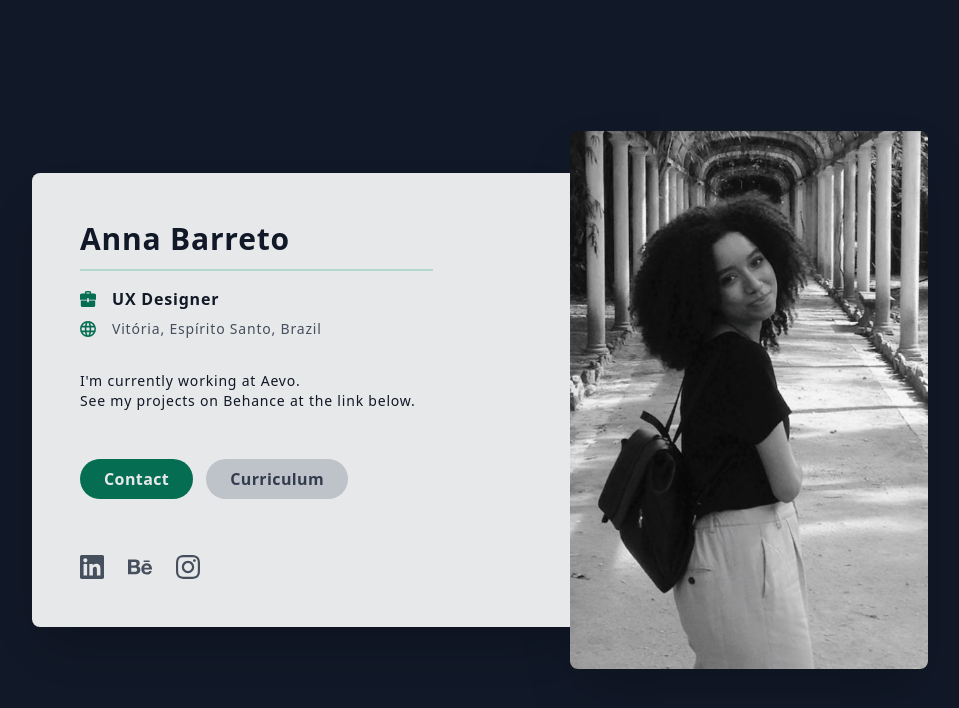
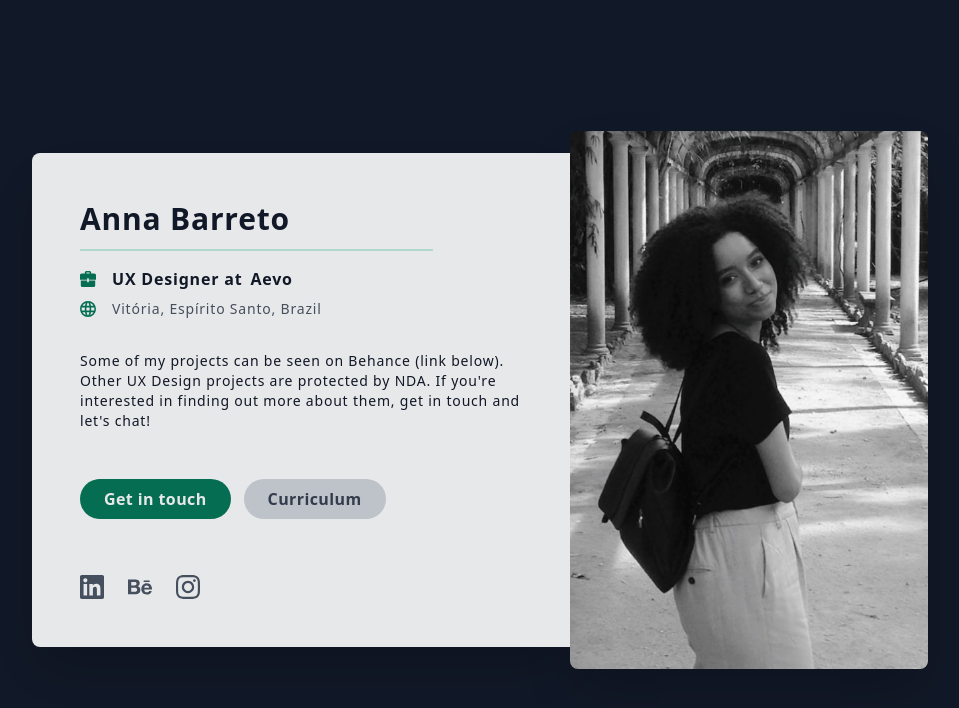
Before and after one commit to annabarreto/annabarreto.github.io, a plain HTML site: page index.html in a window 1280 px wide. Shown: the whole page, without its empty margins (160-1119 px from the left). Drawn offline with nearby package versions, Linux system fonts and the light colour scheme.

Commit message:
Update description

```diff
--- a/index.html
+++ b/index.html
@@ -107,17 +107,20 @@
 			<!-- Image for mobile view-->
 			<div class="block lg:hidden rounded-full shadow-xl mx-auto -mt-16 h-48 w-48 bg-cover bg-center" style="background-image: url('img/profile-image-mobile.jpg')"></div>
 
-			<h1 class="text-3xl font-bold pt-8 lg:pt-0">Anna Barreto</h1>
+			<h1 class="text-3xl font-bold pt-8 lg:pt-0">Anna Barreto </h1>
+
 			<div class="mx-auto lg:mx-0 w-4/5 pt-3 border-b-2 border-green-500 opacity-25"></div>
-			<p class="pt-4 text-base font-bold flex items-center justify-center lg:justify-start"><svg class="h-4 fill-current text-green-700 pr-4" xmlns="http://www.w3.org/2000/svg" viewBox="0 0 20 20"><path d="M9 12H1v6a2 2 0 0 0 2 2h14a2 2 0 0 0 2-2v-6h-8v2H9v-2zm0-1H0V5c0-1.1.9-2 2-2h4V2a2 2 0 0 1 2-2h4a2 2 0 0 1 2 2v1h4a2 2 0 0 1 2 2v6h-9V9H9v2zm3-8V2H8v1h4z"/></svg> UX Designer</p>
-			<p class="pt-2 text-gray-600 text-xs lg:text-sm flex items-center justify-center lg:justify-start"><svg class="h-4 fill-current text-green-700 pr-4" xmlns="http://www.w3.org/2000/svg" viewBox="0 0 20 20"><path d="M10 20a10 10 0 1 1 0-20 10 10 0 0 1 0 20zm7.75-8a8.01 8.01 0 0 0 0-4h-3.82a28.81 28.81 0 0 1 0 4h3.82zm-.82 2h-3.22a14.44 14.44 0 0 1-.95 3.51A8.03 8.03 0 0 0 16.93 14zm-8.85-2h3.84a24.61 24.61 0 0 0 0-4H8.08a24.61 24.61 0 0 0 0 4zm.25 2c.41 2.4 1.13 4 1.67 4s1.26-1.6 1.67-4H8.33zm-6.08-2h3.82a28.81 28.81 0 0 1 0-4H2.25a8.01 8.01 0 0 0 0 4zm.82 2a8.03 8.03 0 0 0 4.17 3.51c-.42-.96-.74-2.16-.95-3.51H3.07zm13.86-8a8.03 8.03 0 0 0-4.17-3.51c.42.96.74 2.16.95 3.51h3.22zm-8.6 0h3.34c-.41-2.4-1.13-4-1.67-4S8.74 3.6 8.33 6zM3.07 6h3.22c.2-1.35.53-2.55.95-3.51A8.03 8.03 0 0 0 3.07 6z"/></svg> Vitória, Espírito Santo, Brazil</p>
-			<p class="pt-8 text-sm">I'm currently working at <a href="https://aevo.com.br/" target="_blank">Aevo</a>.</p>
-      <p class="pt-0 text-sm">See my projects on Behance at the link below.</p>
+
+			<p class="pt-4 text-base font-bold flex items-center justify-center lg:justify-start"><svg class="h-4 fill-current text-green-700 pr-4" xmlns="http://www.w3.org/2000/svg" viewBox="0 0 20 20"><path d="M9 12H1v6a2 2 0 0 0 2 2h14a2 2 0 0 0 2-2v-6h-8v2H9v-2zm0-1H0V5c0-1.1.9-2 2-2h4V2a2 2 0 0 1 2-2h4a2 2 0 0 1 2 2v1h4a2 2 0 0 1 2 2v6h-9V9H9v2zm3-8V2H8v1h4z"/></svg> UX Designer at <a href="https://aevo.com.br/" target="_blank" class="ml-2">Aevo</a></p>
+
+      <p class="pt-2 text-gray-600 text-xs lg:text-sm flex items-center justify-center lg:justify-start"><svg class="h-4 fill-current text-green-700 pr-4" xmlns="http://www.w3.org/2000/svg" viewBox="0 0 20 20"><path d="M10 20a10 10 0 1 1 0-20 10 10 0 0 1 0 20zm7.75-8a8.01 8.01 0 0 0 0-4h-3.82a28.81 28.81 0 0 1 0 4h3.82zm-.82 2h-3.22a14.44 14.44 0 0 1-.95 3.51A8.03 8.03 0 0 0 16.93 14zm-8.85-2h3.84a24.61 24.61 0 0 0 0-4H8.08a24.61 24.61 0 0 0 0 4zm.25 2c.41 2.4 1.13 4 1.67 4s1.26-1.6 1.67-4H8.33zm-6.08-2h3.82a28.81 28.81 0 0 1 0-4H2.25a8.01 8.01 0 0 0 0 4zm.82 2a8.03 8.03 0 0 0 4.17 3.51c-.42-.96-.74-2.16-.95-3.51H3.07zm13.86-8a8.03 8.03 0 0 0-4.17-3.51c.42.96.74 2.16.95 3.51h3.22zm-8.6 0h3.34c-.41-2.4-1.13-4-1.67-4S8.74 3.6 8.33 6zM3.07 6h3.22c.2-1.35.53-2.55.95-3.51A8.03 8.03 0 0 0 3.07 6z"/></svg> Vitória, Espírito Santo, Brazil</p>
+
+      <p class="pt-8 text-sm">Some of my projects can be seen on Behance (link below). Other UX Design projects are protected by NDA. If you're interested in finding out more about them, get in touch and let's chat!</p>
 
 			<div class="pt-6 pb-8 sm:pt-12">
 
         <a href="mailto:email@example.com" class="bg-green-700 hover:bg-green-900 text-white font-bold py-2 px-6 rounded-full tracking-wide inline-block" target="_blank">
-				  Contact
+				  Get in touch
 				</a>
 
         <a href="doc/resume.pdf" class="bg-gray-300 hover:bg-gray-400 text-gray-700 font-bold py-2 px-6 rounded-full ml-2 mt-4 sm:mt-0 tracking-wide inline-block" target="_blank">
```
